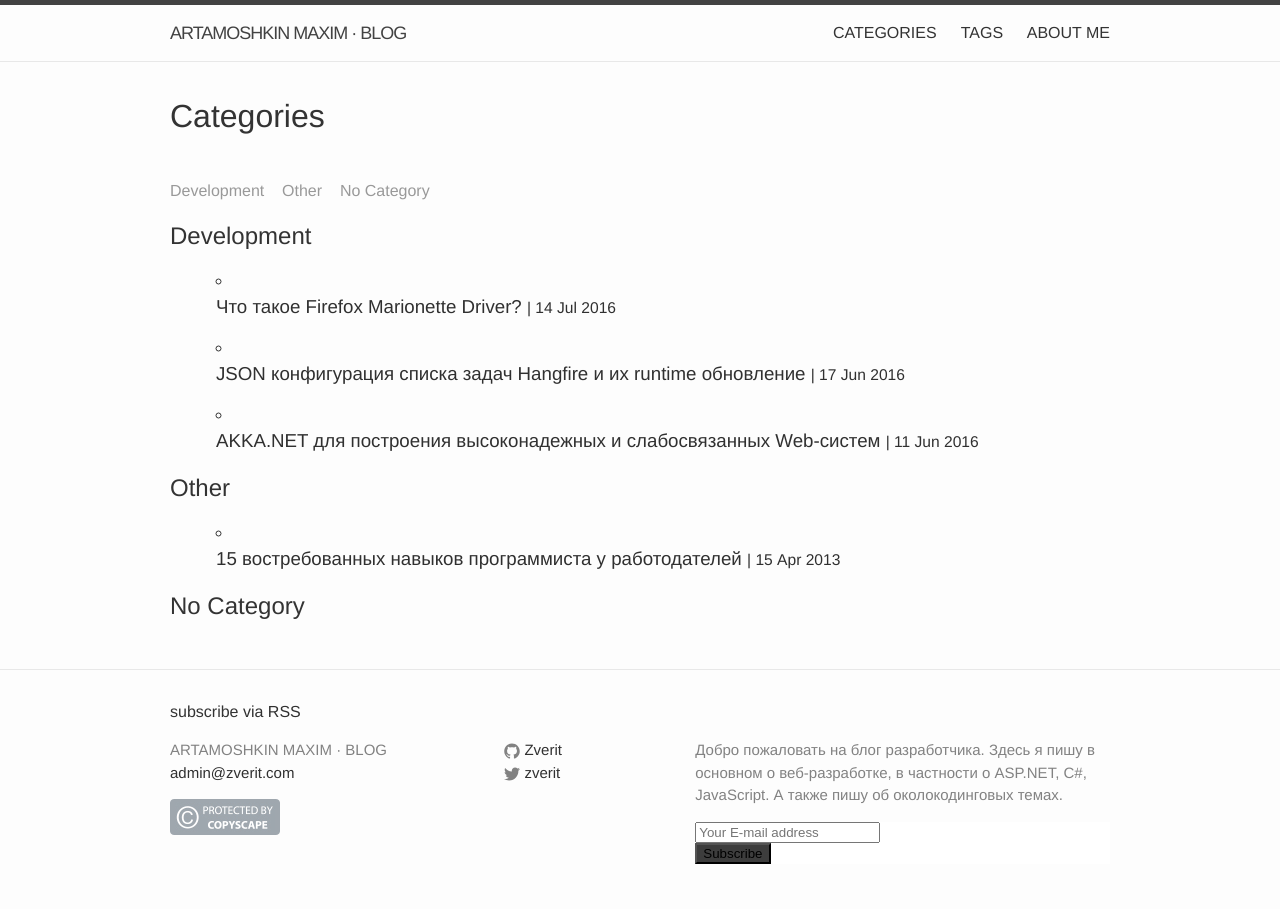
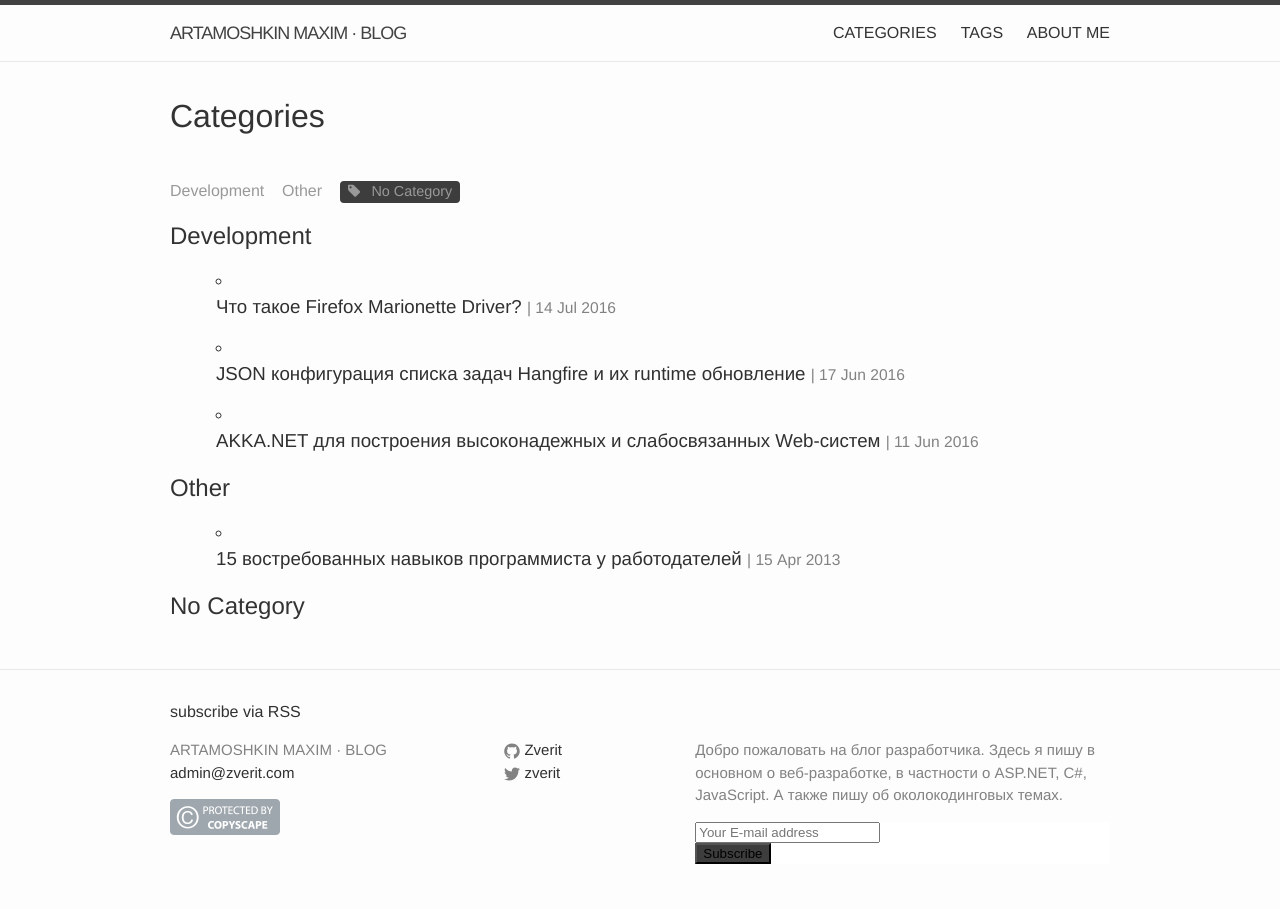
Before and after one commit to martamoshkin/blog.zverit.com, a Jekyll site: the page built from category.html, in a window 1280 px wide. Built offline with Jekyll 4.4.1, drawn with Linux system fonts in a browser that asks for light colours; nearby versions of some CDN libraries; comment, search, counter and statistics services are not loaded.

Commit message:
Update category.html

```diff
--- a/category.html
+++ b/category.html
@@ -33,7 +33,7 @@ title:    Category
 {% for ct in cats %}
 <a href="#{{ ct | slugify }}" class="codinfox-category-mark" style="color:#999;text-decoration: none;"> {{ ct }} </a> &nbsp;&nbsp;
 {% endfor %}
-<a href="#no-category" class="codinfox-category-mark" style="color:#999;text-decoration: none;"> No Category </a> &nbsp;&nbsp;
+<a href="#no-category" class="codinfox-category-mark post-tag" style="color:#999;text-decoration: none;"> No Category </a> &nbsp;&nbsp;
 </p>
 
 {% for ct in cats %}
@@ -45,7 +45,7 @@ title:    Category
     <h3>
       <a href="{{ post.url }}">
         {{ post.title }}
-        <small> | {{ post.date | date_to_string }}</small>
+        <small class="post-meta"> | {{ post.date | date_to_string }}</small>
       </a>
     </h3>
   </li>
```
